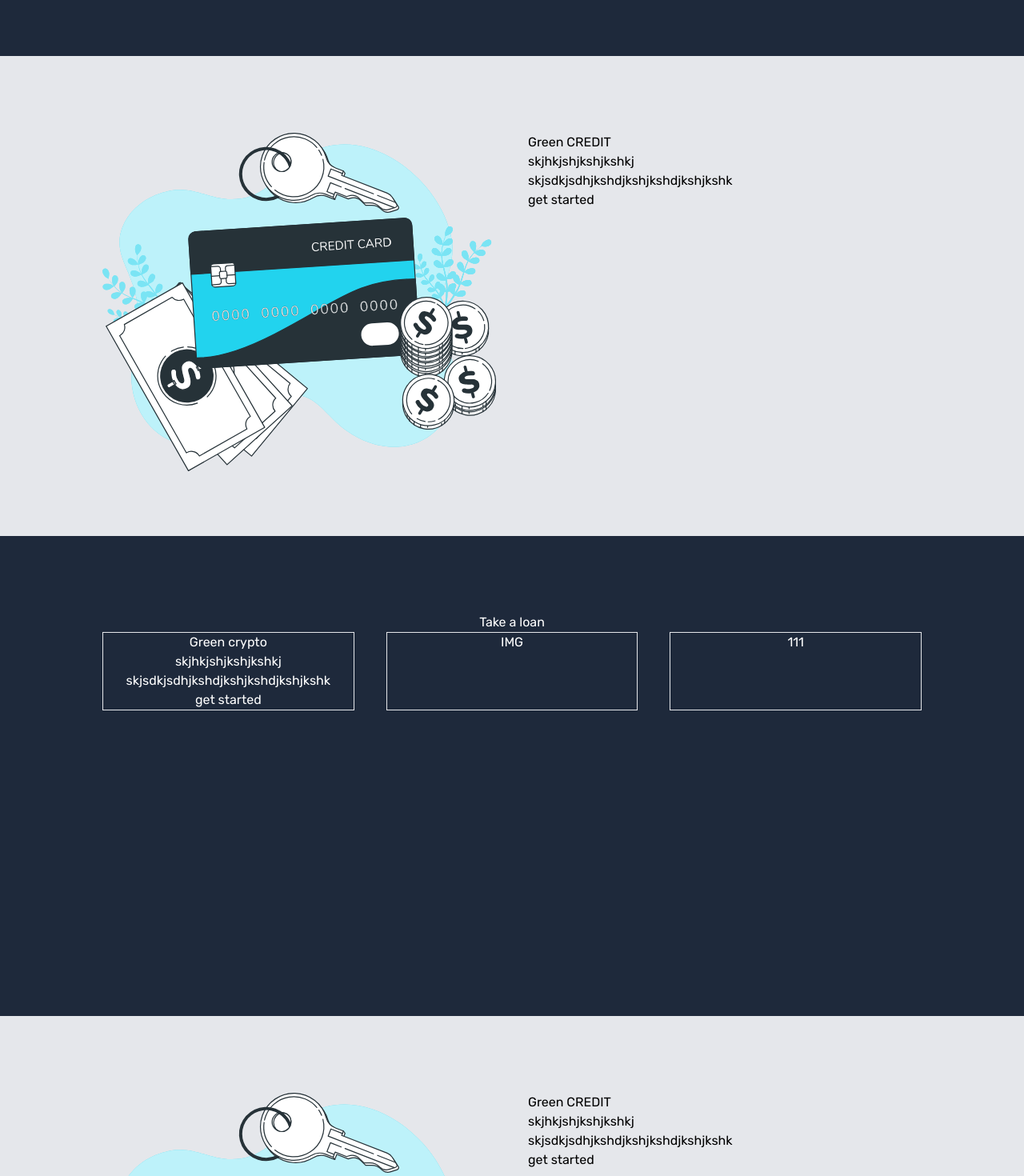
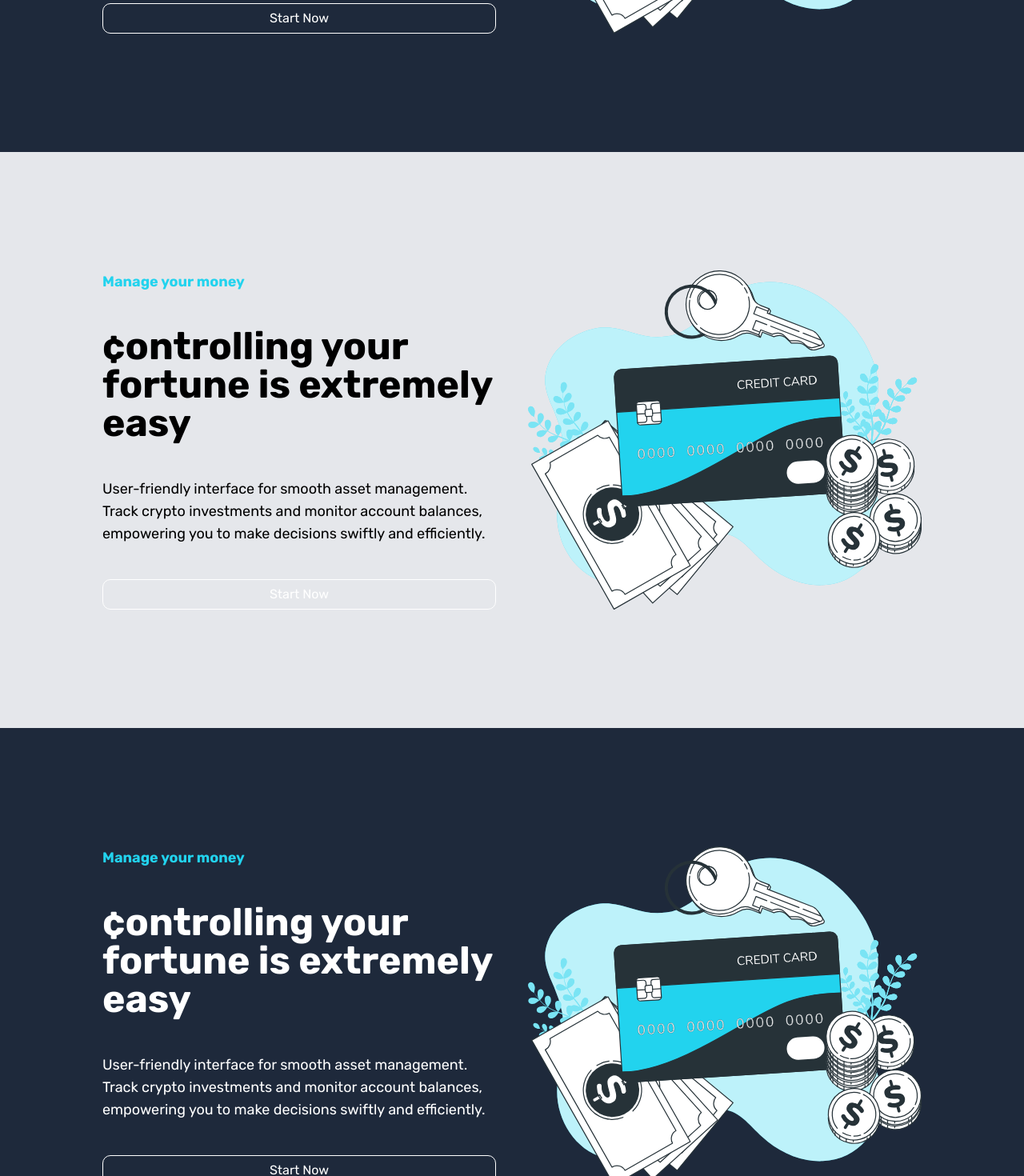
Before and after one commit to arikxl/xl-bank, a Next.js app: page / in a window 1280 px wide. Shown: the part 1330-2800 px from the top of the page at 80% size. Built offline with nearby package versions, Linux system fonts and the light colour scheme.

Commit message:
home sections

```diff
--- a/app/globals.css
+++ b/app/globals.css
@@ -23,3 +23,11 @@ html{
 .nav-link{
   @apply  flex-1 hover:border-white text-sm md:text-base   hover:border-b-[3px] border-cyan-400  transform duration-100 ease-linear
 }
+
+.home-section{
+  @apply bg-slate-800 text-white h-[90vh]  items-center flex
+}
+
+.home-section:nth-child(3){
+  @apply bg-[#E5E7EB] text-black h-[90vh]
+}
--- a/app/page.js
+++ b/app/page.js
@@ -1,10 +1,10 @@
-import AboutSection from "@/components/AboutSection";
+import AboutSection from "@/components/HomeSection";
 import AppHeader from "@/components/AppHeader";
 import CreditHomeSection from "@/components/CreditHomeSection";
 import CryptoHomeSection from "@/components/CryptoHomeSection";
 import HeaderUserStats from "@/components/HeaderUserStats";
 import Hero from "@/components/Hero";
-import LoanHomeSection from "@/components/LoanHomeSection";
+import HomeSection from "@/components/HomeSection";
 
 export default function Home() {
   return (
@@ -13,11 +13,14 @@ export default function Home() {
 
     <main className="">
 
-      <Hero />
-      <CryptoHomeSection />
+        <Hero />
+        <HomeSection />
+        <HomeSection />
+        <HomeSection />
+      {/* <CryptoHomeSection />
       <CreditHomeSection />
-      <LoanHomeSection />
-      <AboutSection/>
+      <LoanHomeSection /> */}
+      {/* <AboutSection/> */}
     </main>
     </>
   )
--- a/components/AboutSection.jsx
+++ /dev/null
@@ -1,25 +0,0 @@
-import Image from 'next/image'
-
-const AboutSection = () => {
-  return (
-      <section id='about'
-          className=' bg-[#E5E7EB] text-black h-[600px] py-24'
-      >
-          <div className='w-4/5  mx-auto flex flex-col-reverse sm:flex-row gap-10'>
-              <div className='flex-1'>
-                  <Image src='/assets/img/card.svg' width={500} height={500} alt='Card' />
-              </div>
-              <div className='flex-1 '>
-                  <h2>Green CREDIT</h2>
-                  <h3>skjhkjshjkshjkshkj</h3>
-                  <p>skjsdkjsdhjkshdjkshjkshdjkshjkshk</p>
-                  <button>get started</button>
-              </div>
-
-          </div>
-
-      </section>
-  )
-}
-
-export default AboutSection
--- a/components/AppHeader.jsx
+++ b/components/AppHeader.jsx
@@ -19,7 +19,7 @@ const AppHeader = ({ showHeader }) => {
   const [isScroll, setIsScroll] = useState(false);
   const [section, setSection] = useState(0);
 
-  const[user] = useState(null)
+  const[user] = useState(true)
 
   useEffect(() => {
 
@@ -75,7 +75,7 @@ const AppHeader = ({ showHeader }) => {
             </ul>
             <Link href='/login'>
               {/* <button className='hidden sm:block'> */}
-              <BtnLogin />
+              <BtnLogin text='Login'/>
               {/* </button> */}
             </Link>
             <button className='sm:hidden' onClick={() => setIsSideBarShow(true)}>
--- a/components/Hero.jsx
+++ b/components/Hero.jsx
@@ -13,9 +13,9 @@ const Hero = () => {
       </div>
       <div className='z-10  text-center  text-white mt-10'>
         <h1 className=' text-5xl font-bold mb-10'>Welcome to our &#x20BF;ank </h1>
-        <p className='mb-0 text-2xl '>Sign up and receive $1,000,000 to invest in crypto</p>
+        <p className='mb-0 text-2xl '>Sign up and receive <strong>$1,000,000</strong> to invest in crypto</p>
         <p className='mb-16 text-2xl'>Design your credit cards and have fun!</p>
-        <BtnPrm/>
+        <BtnPrm />
       </div>
     </section>
   )
--- /dev/null
+++ b/components/HomeSection.jsx
@@ -0,0 +1,28 @@
+import Image from 'next/image'
+import BtnLogin from './btns/btnLogin/BtnLogin'
+
+const AboutSection = () => {
+  return (
+      <section
+          className=' home-section '
+      >
+          <div className='w-4/5  mx-auto flex flex-col sm:flex-row gap-10 '>
+              <div className='flex-1 flex-col justify-between flex'>
+                  <h2 className='text-cyan-400 font-bold text-lg'>Manage your money</h2>
+                  <h3 className='font-bold text-5xl'>&cent;ontrolling your fortune is extremely easy</h3>
+                  <p className='text-lg'>
+                      User-friendly interface for smooth asset management. Track crypto investments and monitor account balances, empowering you to make decisions swiftly and efficiently.
+                  </p>
+                  <BtnLogin text='Start Now'/>
+              </div>
+              <div className='flex-1'>
+                  <Image src='/assets/img/card.svg' width={500} height={500} alt='Card' />
+              </div>
+
+          </div>
+
+      </section>
+  )
+}
+
+export default AboutSection
--- a/components/btns/btnLogin/BtnLogin.jsx
+++ b/components/btns/btnLogin/BtnLogin.jsx
@@ -1,9 +1,9 @@
 import './btn-login.css';
 
-const BtnLogin = () => {
+const BtnLogin = ({ text }) => {
   return (
     <button id="BtnLogin">
-          Login
+          {text}
       </button>
   )
 }
--- a/components/btns/btnLogin/btn-login.css
+++ b/components/btns/btnLogin/btn-login.css
@@ -26,4 +26,5 @@
               0 0 100px #22D3EE;
   font-size: 1rem;
   border-color: transparent;
+  /* letter-spacing: 1px; */
 }
```
